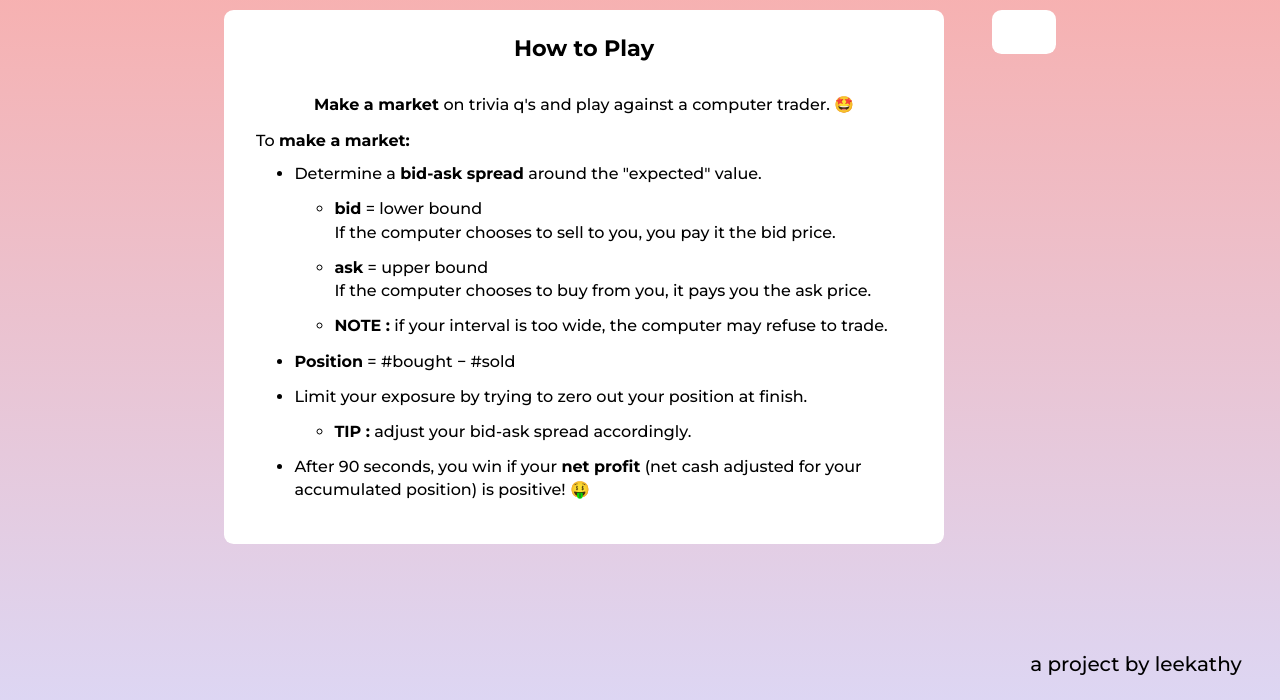
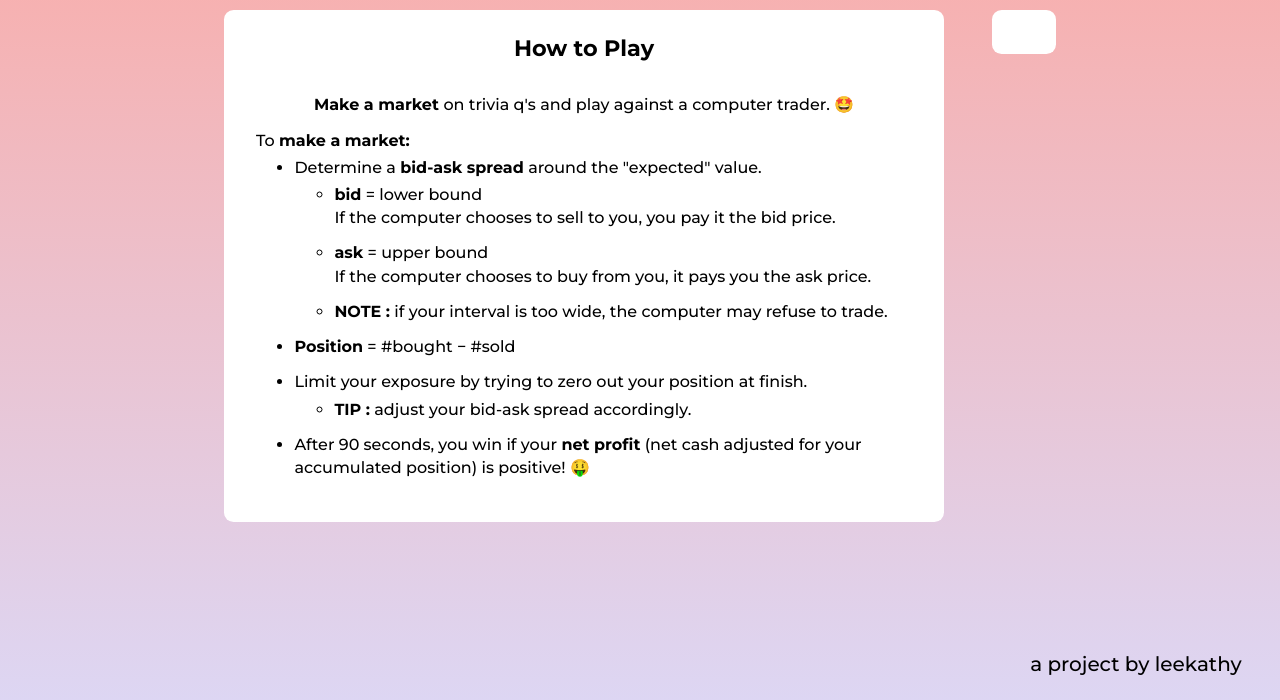
Before and after one commit to leekathy/compute, a website with bundled scripts: page public/index.html in a window 1280 px wide. Shown: the part 100-800 px from the top of the page. Built offline with nearby package versions, Linux system fonts and the light colour scheme; files whose address does not match are found by name.

Commit message:
Updated CSS.
Updated list formatting.

```diff
--- a/public/base_styles.css
+++ b/public/base_styles.css
@@ -152,6 +152,10 @@ li {
 p {
     margin: 0.75rem 0;
     line-height: 1.45rem;
+}
+
+p + ul, li + ul {
+    margin-top: -0.5rem;
 }
 
 
```
